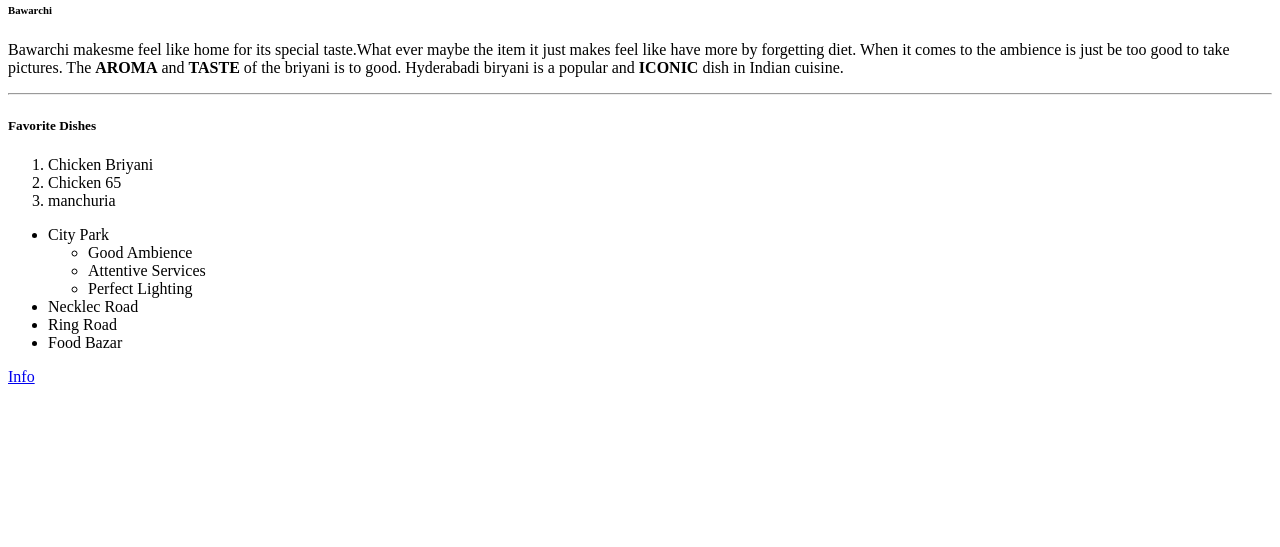
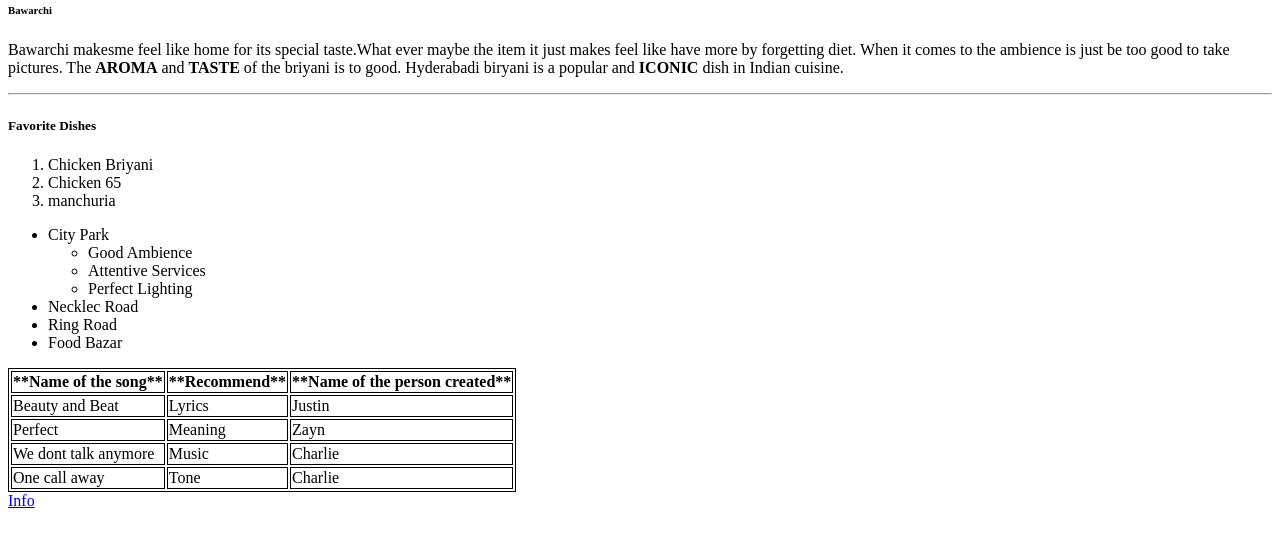
Before and after one commit to 44-563-Web-Apps-S24/44563-webapps-s24-assignment3-ashwithapolasani, a plain HTML site: page index.html in a window 1280 px wide. Shown: the part 79-626 px from the top of the page. Drawn offline with Linux system fonts and the light colour scheme.

Commit message:
Update index.html

```diff
--- a/index.html
+++ b/index.html
@@ -31,6 +31,46 @@
         <li>Ring Road</li>
         <li>Food Bazar</li>
         </ul>
+
+        <table>
+            <style>
+                table, th,td {
+                    border:1px solid black;
+                }
+            </style>
+
+            <tr>
+                <th>**Name of the song**</th>
+                <th>**Recommend**</th>
+                <th>**Name of the person created**</th>
+            </tr>
+
+            <tr>
+                <td>Beauty and Beat</td>
+                <td>Lyrics</td>
+                <td>Justin</td>
+            </tr>
+
+            <tr>
+                <td>Perfect</td>
+                <td>Meaning</td>
+                <td>Zayn</td>
+            </tr>
+
+            <tr>
+                <td>We dont talk anymore</td>
+                <td>Music</td>
+                <td>Charlie</td>
+            </tr>
+
+            <tr>
+                <td>One call away</td>
+                <td>Tone</td>
+                <td>Charlie</td>
+            </tr>
+
+        </table>
+
         <a href="mymedia.html">Info</a>
 
 </body>
```
